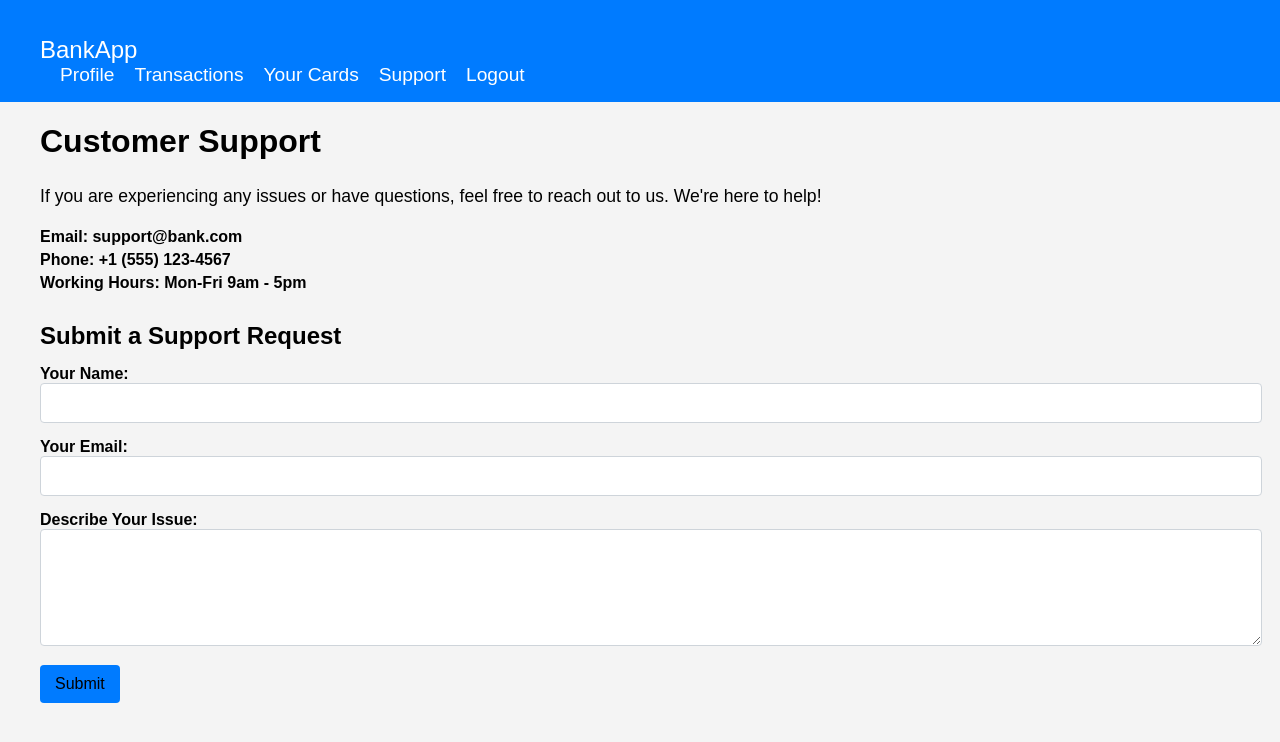
After one commit to kar1mov-u/bank-web-, a Django app: page /support in a window 1280 px wide. The commit adds this page. Shown: the top 742 px of the page. Run offline with Django 5.2, Linux system fonts and the light colour scheme.

Commit message:
Working on views

```diff
--- a/main/forms.py
+++ b/main/forms.py
@@ -19,13 +19,11 @@ class AddCard(forms.Form):
     card_number = forms.CharField(
         max_length=16,
         label="Card Number",
-        help_text="Enter your 16-digit card number.",
         widget=forms.TextInput(attrs={'placeholder': 'Card Number', 'pattern': '\d{16}', 'title': '16-digit card number'})
     )
     balance = forms.DecimalField(
         max_digits=15,
         decimal_places=2,
         label="Balance",
-        help_text="Enter the initial balance for this card.",
         widget=forms.NumberInput(attrs={'placeholder': 'Balance'})
     )
--- /dev/null
+++ b/main/static/css/support.css
@@ -0,0 +1,71 @@
+/* Ensure the support page styles don't override global styles like the navbar */
+.support-page .container {
+    max-width: 800px;
+    margin: 0 auto;
+    padding: 20px;
+    background-color: #f8f9fa; /* Light background to separate from the navbar */
+    border-radius: 8px;
+    box-shadow: 0 0 10px rgba(0, 0, 0, 0.1);
+}
+
+.support-page header h1 {
+    text-align: center;
+    color: #343a40;
+    margin-bottom: 20px;
+}
+
+.support-info p {
+    font-size: 1.1rem;
+    line-height: 1.6;
+}
+
+.contact-info {
+    list-style: none;
+    padding: 0;
+    margin-top: 10px;
+}
+
+.contact-info li {
+    margin: 5px 0;
+    font-size: 1rem;
+    font-weight: bold;
+}
+
+.support-form {
+    margin-top: 30px;
+}
+
+.support-form h2 {
+    font-size: 1.5rem;
+    margin-bottom: 15px;
+}
+
+.support-form .form-group {
+    margin-bottom: 15px;
+}
+
+.support-form .form-group label {
+    font-weight: bold;
+}
+
+.support-form .form-control {
+    width: 100%;
+    padding: 10px;
+    font-size: 1rem;
+    border: 1px solid #ced4da;
+    border-radius: 4px;
+}
+
+.support-form .btn-primary {
+    background-color: #007bff;
+    border: none;
+    padding: 10px 15px;
+    font-size: 1rem;
+    cursor: pointer;
+    border-radius: 4px;
+    transition: background-color 0.3s;
+}
+
+.support-form .btn-primary:hover {
+    background-color: #0056b3;
+}
--- a/main/templates/main/base_auth.html
+++ b/main/templates/main/base_auth.html
@@ -24,7 +24,7 @@
                     <a class="nav-link" href={% url "bank-cards-page" %}>Your Cards</a>
                 </li>
                 <li class="nav-item">
-                    <a class="nav-link" href="#">Support</a>
+                    <a class="nav-link" href={% url "support-page" %}>Support</a>
                 </li>
                 <li class="nav-item">
                     <a class="nav-link" href="{% url 'logout-page' %}">Logout</a>
--- a/main/templates/main/home.html
+++ b/main/templates/main/home.html
@@ -30,7 +30,7 @@
         <div class="main-content">
             <h2>Dashboard Overview</h2>
             <div class="balance-section">
-                <h3>Your Balance: $10,000</h3>
+                <h3>Your balance : {{balance}}$</h3>
             </div>
             <div class="recent-transactions">
                 <h3>Recent Transactions</h3>
--- /dev/null
+++ b/main/templates/main/support.html
@@ -0,0 +1,48 @@
+{% extends "main/base_auth.html" %}
+{% load static %}
+{% block title %} Support {% endblock  %}
+
+{% block links  %}
+<link rel="stylesheet" href="{% static 'css/support.css' %}">
+
+{% endblock  %}
+
+{% block content %}
+<div class="container">
+    <header>
+        <h1>Customer Support</h1>
+    </header>
+
+    <section class="support-info">
+        <p>If you are experiencing any issues or have questions, feel free to reach out to us. We're here to help!</p>
+        <ul class="contact-info">
+            <li>Email: support@bank.com</li>
+            <li>Phone: +1 (555) 123-4567</li>
+            <li>Working Hours: Mon-Fri 9am - 5pm</li>
+        </ul>
+    </section>
+
+    <section class="support-form">
+        <h2>Submit a Support Request</h2>
+        <form method="POST" action="#">
+            {% csrf_token %}
+            <div class="form-group">
+                <label for="name">Your Name:</label>
+                <input type="text" id="name" name="name" required class="form-control">
+            </div>
+
+            <div class="form-group">
+                <label for="email">Your Email:</label>
+                <input type="email" id="email" name="email" required class="form-control">
+            </div>
+
+            <div class="form-group">
+                <label for="issue">Describe Your Issue:</label>
+                <textarea id="issue" name="issue" rows="5" required class="form-control"></textarea>
+            </div>
+
+            <button type="submit" class="btn btn-primary">Submit</button>
+        </form>
+    </section>
+</div>
+{% endblock %}
--- a/main/urls.py
+++ b/main/urls.py
@@ -7,6 +7,7 @@ urlpatterns = [
     path('logout',views.log_out,name='logout-page'),
     path('profile',views.profile, name= 'profile-page'),
     path('bank-cards',views.view_cards,name="bank-cards-page"),
-    path('add-card', views.add_card, name='add-card-page')
+    path('add-card', views.add_card, name='add-card-page'),
+    path('support', views.support, name = "support-page")
 
 ]
--- a/main/views.py
+++ b/main/views.py
@@ -13,7 +13,14 @@ from django.contrib.auth.decorators import login_required
 # Create your views here.
 def index(request):
     if request.user.is_authenticated:
-        return render(request, 'main/home.html')
+        user =request.user
+        bank_acc = BankAccount.objects.get(user=user)
+        cards= BankCard.objects.filter(owner = bank_acc)
+        balance =0
+        if cards:
+            for card in cards:
+                balance+=card.balance
+        return render(request, 'main/home.html',{'balance':balance})
     else:
         return render(request,'main/index.html')
 
@@ -72,10 +79,11 @@ def profile(request):
     user = request.user
     try:
         bank_account = BankAccount.objects.get(user=user)
+        bank_cards = BankCard.objects.filter(owner = bank_account)
     except BankAccount.DoesNotExist:
         bank_account = None
 
-    return render(request,'main/profile.html',{'user':user, 'bank_account':bank_account})
+    return render(request,'main/profile.html',{'user':user, 'bank_account':bank_account,'bank_cards':bank_cards})
 
 @login_required
 def view_cards(request):
@@ -93,17 +101,26 @@ def add_card(request):
             bal = form.cleaned_data['balance']
             user = request.user
             bank_acc = BankAccount.objects.get(user=user)
-            BankCard.objects.create(
-                card_number= card_num,
-                balance =  bal,
-                owner = bank_acc
-            )
-            messages.success(request, "New card was added successfully")
-            return redirect('bank-cards-page')
+            try:
+                BankCard.objects.create(
+                    card_number= card_num,
+                    balance =  bal,
+                    owner = bank_acc
+                )
+                messages.success(request, "New card was added successfully")
+                return redirect('bank-cards-page')
+
+            except IntegrityError:
+                form.add_error('card_number', 'A card with this number already exists. Please use a different card number.')
+
+
     else:
         form = AddCard()
     return render(request,'main/add_card.html',{"form":form})
 
+def support(request):
+    return render(request,'main/support.html')
+
 def log_out(request):
     logout(request)
     return redirect('main-page')
```
Also changed, not shown: main/templates/main/profile.html (+8 -0 lines), db.sqlite3.
